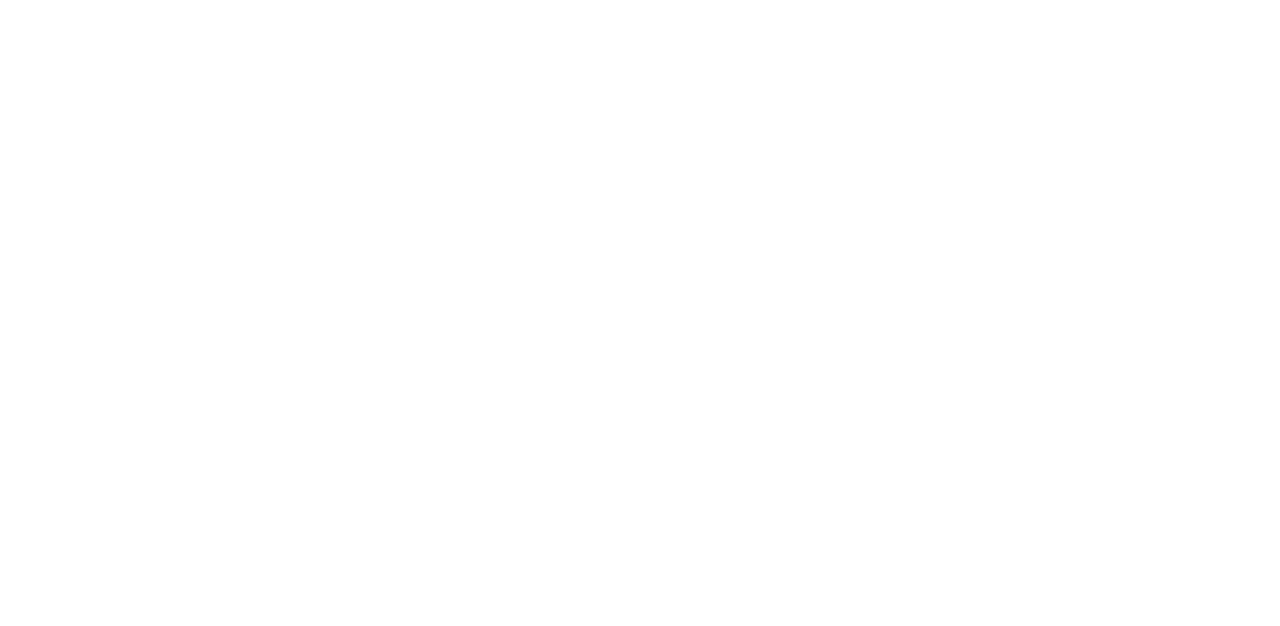
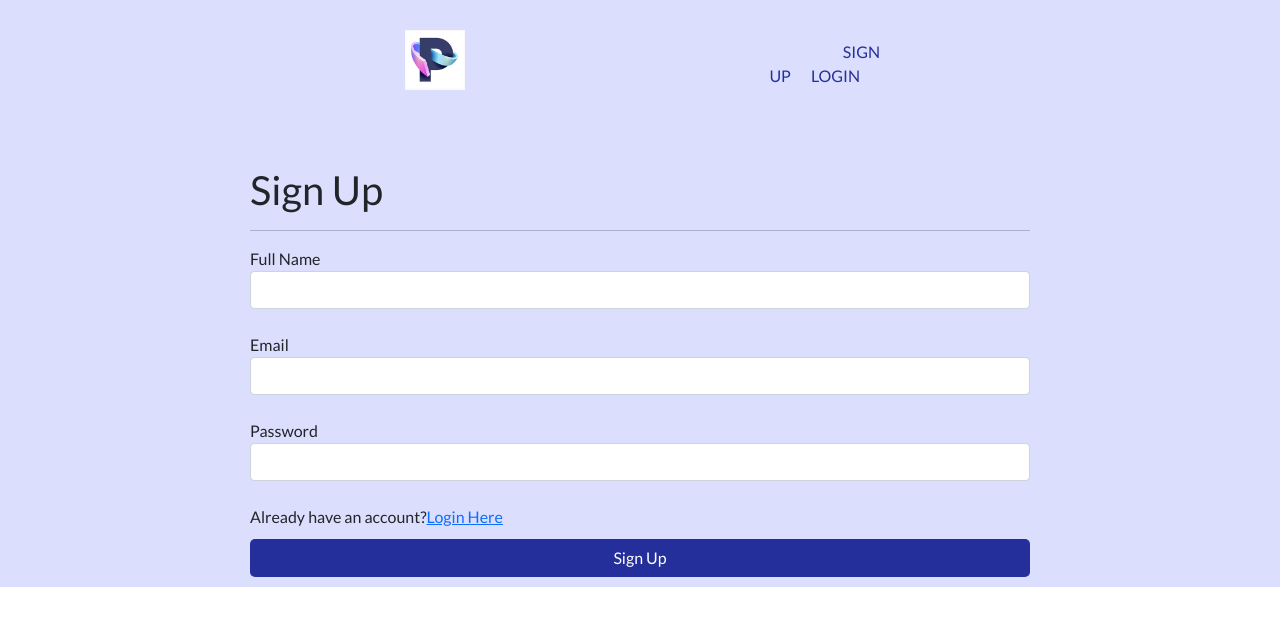
Before and after one commit to molybdenum1/e-shop, a React (Create React App) app: page /signup in a window 1280 px wide. Before the commit this address had no page. Shown: the top 626 px of the page. Built offline with nearby package versions, Linux system fonts and the light colour scheme.

Commit message:
add auth

```diff
--- a/src/App.js
+++ b/src/App.js
@@ -2,6 +2,8 @@
 import {BrowserRouter, Routes, Route} from 'react-router-dom';
 import Main from './components/Main';
 import AddProducts from './components/AddProducts';
+import Signup from './components/Signup';
+import { Login } from './components/Login';
 
 export default function App(){
 
@@ -10,6 +12,8 @@
         <Routes>
           <Route path='/' element={<Main/>}/>
           <Route path='/addproducts' element={<AddProducts/>}/>
+          <Route path='/signup' element={<Signup/>}/>
+          <Route path='/login' element={<Login/>}/>
         </Routes>
       </BrowserRouter>
     )
--- a/src/components/AddProducts.jsx
+++ b/src/components/AddProducts.jsx
@@ -24,27 +24,25 @@
 
     const addProduct = (e) => {
         e.preventDefault();
-        // console.log(productName, productPrice, productImg);
-        const uploadTask = storage.ref(`product-image/${productImg.name}`).put(productImg);
-        uploadTask.on('state_change', snapshot => {
+        const uploadTask = storage.ref(`product-images/${productImg.name}`).put(productImg);
+        uploadTask.on('state_changed', snapshot => {
             const progress = (snapshot.bytesTransferred / snapshot.totalBytes) * 100;
             console.log(progress);
-        }, err => {
-            setError(err.message);
-        }, () => {
+        }, err => setError(err.message)
+            , () => {
                 storage.ref('product-images').child(productImg.name).getDownloadURL().then(url => {
-                db.collection('Product').add({
-                    productName: productName,
-                    productPrice: Number(productPrice),
-                    productImg: url
+                    db.collection('Products').add({
+                        ProductName: productName,
+                        ProductPrice: Number(productPrice),
+                        ProductImg: url
                     }).then(() => {
                         setProductName('');
-                    setProductPrice(0);
+                        setProductPrice(0)
                         setProductImg('');
                         setError('');
                         document.getElementById('file').value = '';
-                }).catch(err => setError(err.message));
-            } )
+                    }).catch(err => setError(err.message))
+                })
             })
     }
 
--- /dev/null
+++ b/src/components/Login.jsx
@@ -0,0 +1,69 @@
+import React,{useState} from 'react'
+import {Link, useNavigate} from 'react-router-dom'
+import Navbar from './Navbar';
+import {auth,} from '../config/config'
+// import {useHistory} from 'react-router-dom'
+
+export const Login = () => {
+
+    const history = useNavigate();
+
+    const [email, setEmail]=useState('');
+    const [password, setPassword]=useState('');
+
+    const [errorMsg, setErrorMsg]=useState('');
+    const [successMsg, setSuccessMsg]=useState('');
+
+    const handleLogin=(e)=>{
+        e.preventDefault();
+        // console.log(email, password);
+        auth.signInWithEmailAndPassword(email,password).then(()=>{
+            setSuccessMsg('Login Successfull. You will now automatically get redirected to Home page');
+            setEmail('');
+            setPassword('');
+            setErrorMsg('');
+            setTimeout(()=>{
+                setSuccessMsg('');
+                history('/');
+            },3000)
+        }).catch(error=>setErrorMsg(error.message));
+    }
+
+    return (
+        <div className='wrapper'>
+        <Navbar/>
+        <div  className='add-products-container'>
+
+            <br></br>
+            <br></br>
+            <h1>Login</h1>
+            <hr></hr>
+            {successMsg&&<>
+                <div className='success-msg'>{successMsg}</div>
+                <br></br>
+            </>}
+            <form className='form-group' autoComplete="off"
+            onSubmit={handleLogin}>
+                <label>Email</label>
+                <input type="email" className='form-control' required
+                onChange={(e)=>setEmail(e.target.value)} value={email}></input>
+                <br></br>
+                <label>Password</label>
+                <input type="password" className='form-control' required
+                onChange={(e)=>setPassword(e.target.value)} value={password}></input>
+                <br></br>
+                <div className='btn-box'>
+                    <span>Don't have an account SignUp
+                    <Link to="signup" className='link'> Here</Link></span>
+                    <br/>
+                    <button type='submit' className='mybtn'>Login</button>
+                </div>
+            </form>
+            {errorMsg&&<>
+                <br></br>
+                <div className='error-msg'>{errorMsg}</div>
+            </>}
+        </div>
+        </div>
+    )
+}
--- a/src/components/Main.jsx
+++ b/src/components/Main.jsx
@@ -1,12 +1,34 @@
 import './css/Main.css';
-import React from 'react';
+import React, {useState, useEffect}  from 'react';
 import Navbar from './Navbar';
 import Products from './Products';
+import {auth, db} from '../config/config'
 
 export default function Main() {
+
+  // getting current user function
+  function GetCurrentUser(){
+    const [user, setUser]=useState(null);
+    useEffect(()=>{
+        auth.onAuthStateChanged(user=>{
+            if(user){
+                  db.collection('users').doc(user.uid).get().then(snapshot=>{
+                    setUser(snapshot.data().FullName);
+                })
+            }
+            else{
+                setUser(null);
+            }
+        })
+    },[])
+    return user;
+}
+
+const user = GetCurrentUser();
+
   return (
     <div className='wrapper'>
-      <Navbar/>
+      <Navbar user={user}/>
       <Products page={'Products'}/>
     </div>
   )
--- a/src/components/Navbar.jsx
+++ b/src/components/Navbar.jsx
@@ -1,17 +1,42 @@
 import './css/Navbar.css';
 import logo from '../static/img/logo.jpg';
-import {Link} from 'react-router-dom';
+import {Link, useNavigate} from 'react-router-dom';
+import {Icon} from 'react-icons-kit'
+import {shoppingCart} from 'react-icons-kit/feather/shoppingCart'
 import React from 'react';
+import {auth} from '../config/config';
 
-export default function Navbar() {
+export default function Navbar(props) {
+
+  const history = useNavigate();
+
+  const handleLogout=()=>{
+    auth.signOut().then(()=>{
+        history('/login');
+    })
+  }
+
   return (
     <div className='navbox'>
       <div className='leftside'>
         <img src={logo} alt="" className='logo'/>
       </div>
       <div className='rightside'>
-        <Link to='/signup' className='navlinks'>SIGN UP</Link>
-        <Link to='/login' className='navlinks'>LOGIN</Link>
+
+        {!props.user &&<>
+            <Link to='/signup' className='navlinks'>SIGN UP</Link>
+            <Link to='/login' className='navlinks'>LOGIN</Link>
+        </>}
+
+        {props.user&&<>
+             <Link className='navlinks' to="/">{props.user}</Link>
+              <Link className='navlinks' to="/cart">
+                <Icon icon={shoppingCart} size={20}/>
+              </Link>
+             {/* <span className='cart-indicator'>{totalQty}</span> */}
+              <div className='navlinks'
+                  onClick={handleLogout}>LOGOUT</div>
+        </>}
       </div>
     </div>
   )
--- /dev/null
+++ b/src/components/Signup.jsx
@@ -0,0 +1,82 @@
+import React,{useState} from 'react'
+import { auth , db} from '../config/config.js'
+import Navbar from './Navbar';
+import {Link, useNavigate} from 'react-router-dom'
+
+
+export default function Signup () {
+
+    const history = useNavigate();
+
+    const [fullName, setFullname]=useState('');
+    const [email, setEmail]=useState('');
+    const [password, setPassword]=useState('');
+
+    const [errorMsg, setErrorMsg]=useState('');
+    const [successMsg, setSuccessMsg]=useState('');
+
+    const handleSignup=(e)=>{
+        e.preventDefault();
+        // console.log(fullName, email, password);
+        auth.createUserWithEmailAndPassword(email,password).then((credetials)=>{
+            console.log(credetials);
+            db.collection('users').doc(credetials.user.uid).set({
+                FullName: fullName,
+                Email: email,
+                Password: password
+            }).then(()=>{
+                setSuccessMsg('Signup Successful. You will redirected to login');
+                setFullname('');
+                setEmail('');
+                setPassword('');
+                setErrorMsg('');
+                setTimeout(()=>{
+                    setSuccessMsg('');
+                    history('/login');
+                },3000)
+            }).catch(error=>setErrorMsg(error.message));
+        }).catch((error)=>{
+            setErrorMsg(error.message)
+        })
+    }
+
+    return (
+        <div className='wrapper'>
+        <Navbar/>
+        <div  className='add-products-container'>
+            <br></br>
+            <br></br>
+            <h1>Sign Up</h1>
+            <hr></hr>
+            {successMsg&&<>
+                <div className='success-msg'>{successMsg}</div>
+                <br></br>
+            </>}
+            <form className='form-group' autoComplete="off" onSubmit={handleSignup}>
+                <label>Full Name</label>
+                <input type="text" className='form-control' required
+                onChange={(e)=>setFullname(e.target.value)} value={fullName}></input>
+                <br></br>
+                <label>Email</label>
+                <input type="email" className='form-control' required
+                 onChange={(e)=>setEmail(e.target.value)} value={email}></input>
+                <br></br>
+                <label>Password</label>
+                <input type="password" className='form-control' required
+                 onChange={(e)=>setPassword(e.target.value)} value={password}></input>
+                <br></br>
+                <div className='btn-box'>
+                    <span>Already have an account?
+                    <Link to="login" className='link'>Login Here</Link></span>
+                    <br/>
+                    <button type='submit' className='mybtn'>Sign Up</button>
+                </div>
+            </form>
+            {errorMsg&&<>
+                <br></br>
+                <div className='error-msg'>{errorMsg}</div>
+            </>}
+        </div>
+        </div>
+    )
+}
--- a/src/components/css/Main.css
+++ b/src/components/css/Main.css
@@ -16,4 +16,5 @@
   padding: 7px;
   border-style: none;
   border-radius: 5px;
+  margin-top: 10px;
 }
--- a/src/components/css/Navbar.css
+++ b/src/components/css/Navbar.css
@@ -19,3 +19,11 @@
     text-decoration: none;
     color: #242F9B;
 }
+.logout-btn{
+  background-color: #242F9B;
+  color: white;
+  padding: 7px;
+  border-style: none;
+  border-radius: 5px;
+  margin-top: 10px;
+}
--- a/src/config/config.js
+++ b/src/config/config.js
@@ -4,14 +4,14 @@
 import 'firebase/compat/storage';
 
 const firebaseConfig = {
-    apiKey: "AIzaSyDz4Lxl95sLX428qygVc6jBvCheNbS5Bpc",
-    authDomain: "e-shop-769d7.firebaseapp.com",
-    projectId: "e-shop-769d7",
-    storageBucket: "e-shop-769d7.appspot.com",
-    messagingSenderId: "742120543739",
-    appId: "1:742120543739:web:58a57b700e81fdd560a75e",
-    measurementId: "G-SG2F8NMEH6"
-  };
+  apiKey: "AIzaSyBKeZ1oTDkQlxvWRx3cM5Uf3amRZal-Myo",
+  authDomain: "eshop-react-5df83.firebaseapp.com",
+  projectId: "eshop-react-5df83",
+  storageBucket: "eshop-react-5df83.appspot.com",
+  messagingSenderId: "930112669572",
+  appId: "1:930112669572:web:4e1ca0e1de7f533eee3fd1",
+  measurementId: "G-WME1PF63K4"
+};
 
 firebase.initializeApp(firebaseConfig);
 
@@ -19,4 +19,4 @@
 const db = firebase.firestore();
 const storage = firebase.storage();
 
-export {auth, db, storage}
+export { auth, db, storage }
```
Lines whose indentation alone changed are shown as unchanged.
